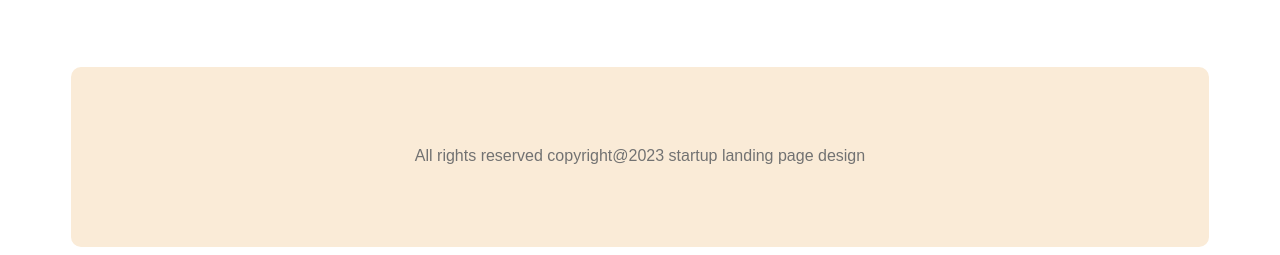
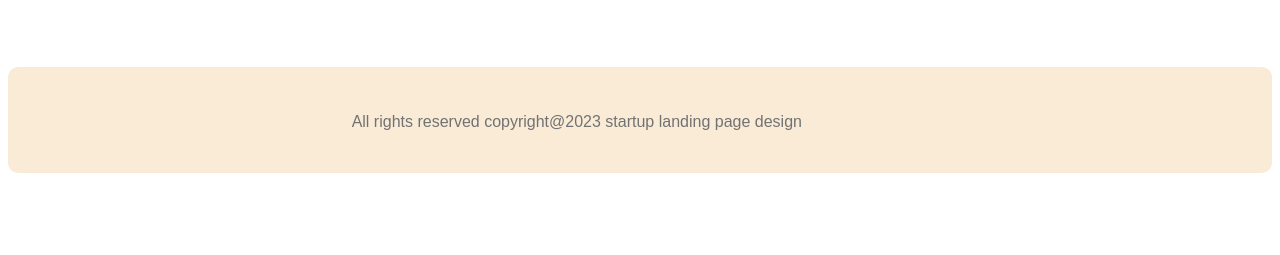
Before and after one commit to Galib65/g3-architect-website, a plain HTML site: page index.html in a window 1280 px wide. Shown: the part 3856-4111 px from the top of the page. After the commit the page ends 4045 px from the top, so only its background shows below. Drawn offline with Linux system fonts and the light colour scheme.

Commit message:
G3 website compleated

```diff
--- a/index.css
+++ b/index.css
@@ -174,14 +174,19 @@ nav li a{
    }
 
 /* footer related style */
+
+   footer> div{
+    background-color: antiquewhite;
+    border-radius: 10px;
+    padding-top: 30px;
+   }
    footer p{
     text-align: center;
-    padding-top: 80px;
-    background-color: antiquewhite;
+    /* padding-top: 80px; */
+
     width: 90%;
-    height: 100px;
-    margin:  auto;
-    border-radius: 10px;
+    height: 60px;
+    /* margin:  45% auto; */
    }
 
 
--- a/index.html
+++ b/index.html
@@ -145,7 +145,10 @@
         </section>
     </main>
     <footer>
+        <div>
             <p class="text-light-gray">All rights reserved copyright@2023 startup landing page design</p>
+        </div>
+
     </footer>
 </body>
 </html>
```
